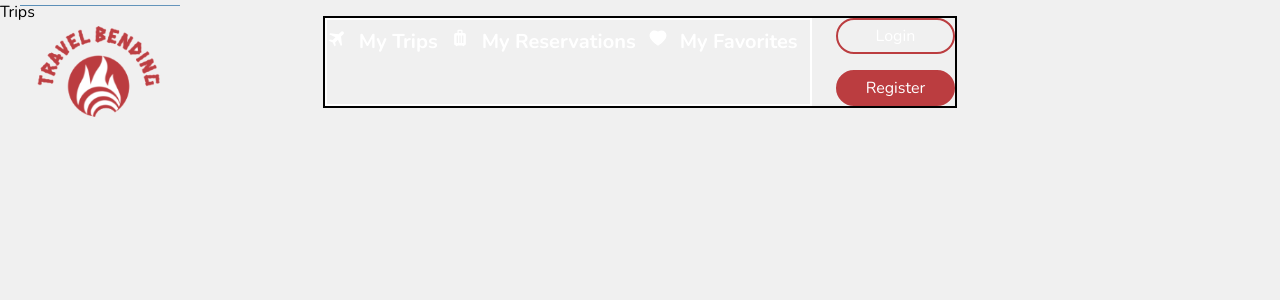
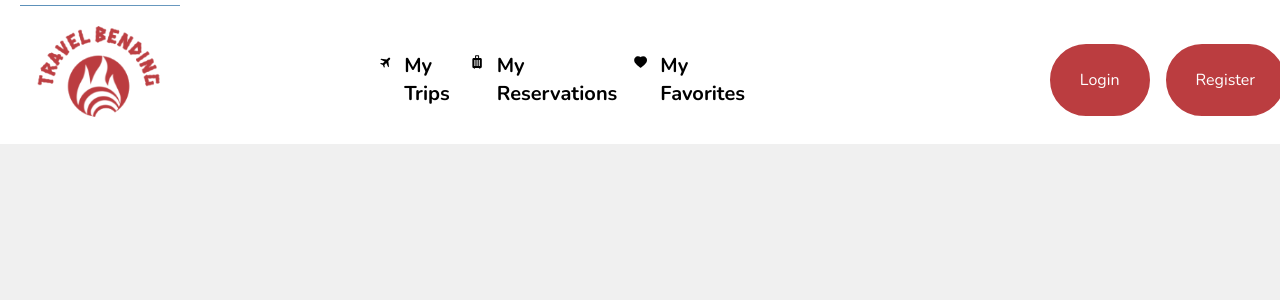
Before and after one commit to lara-vel-dev/travel-bending, a Next.js app: page /my-trips in a window 1280 px wide. Shown: the top 300 px of the page. Built offline with nearby package versions, Linux system fonts and the light colour scheme.

Commit message:
(Mod) Navbar + (Add) My favorites and My reservations pages

```diff
--- a/app/Components/Navbar.tsx
+++ b/app/Components/Navbar.tsx
@@ -10,14 +10,38 @@ import { useState } from "react";
 
 const Navbar = (props: any) => {
   const [wasClicked, setWasClicked] = useState(false);
+
+  const navLinks = [
+    {
+      name: "My Trips",
+      link: "/my-trips",
+      icon: <BiSolidPlaneAlt />,
+    },
+    {
+      name: "My Reservations",
+      link: "/my-reservations",
+      icon: <MdLuggage />,
+    },
+    {
+      name: "My Favorites",
+      link: "/my-favorites",
+      icon: <Ai.AiFillHeart />,
+    },
+  ];
+
+
+
   return (
     <header
       className="fixed
             flex
+            h-20
             justify-between
             items-center
             px-4
-            lg:justify-center w-full"
+            md:h-28
+            lg:justify-center w-full
+            lg:h-36"
       style={{ backgroundColor: props.navColor }}
     >
       <a href="/">
@@ -31,7 +55,7 @@ const Navbar = (props: any) => {
         />
       </a>
 
-      <nav>
+      <nav className="lg:w-full lg:grid lg:place-content-center ">
         <button
           className="lg:hidden"
           onClick={() => {
@@ -42,7 +66,9 @@ const Navbar = (props: any) => {
             className={`${
               props.navColor === "white" ? "text-carbon" : "text-cloud"
             }
-                             ${wasClicked ? "hidden" : "display"} w-7 h-7`}
+                             ${
+                               wasClicked ? "hidden" : "display"
+                             } transition-all duration-500 ease-in w-7 h-7 md:w-10 md:h-10`}
             style={{
               position: "absolute",
               top: "7px",
@@ -50,12 +76,9 @@ const Navbar = (props: any) => {
             }}
           />
           <RxCross2
-            className={`${
-              props.navColor === "white" ? "text-carbon" : "text-cloud"
-            }
-                         ${
-                           wasClicked ? "display text-carbon" : "hidden"
-                         } w-7 h-7`}
+            className={`
+            ${wasClicked ? "display text-carbon" : "hidden"}
+            transition-all duration-500 ease-in w-7 h-7`}
             style={{
               position: "absolute",
               top: "7px",
@@ -71,33 +94,32 @@ const Navbar = (props: any) => {
                     left-0
                     right-0
                     top-0
+                    w-full
                     min-h-screen
                     bg-cloud
                     space-y-4
                     transform
+                    pl-10
+                    pt-10
                     ${wasClicked ? "translate-x-0" : "translate-x-full"}
+                    lg:relative lg:flex lg:min-h-0 lg:bg-main/0
+                    lg:translate-x-0 lg:space-y-0 lg:space-x-72
                     lg:mt-4
-                     lg:relative lg:flex lg:min-h-0 lg:bg-main/0
-                     lg:translate-x-0 lg:space-y-0 lg:space-x-6
-                     lg:border-solid lg:border-2fixed
-                     left-0
-                     right-0
-                     min-h-screen
-                      bg-main
-                      space-y-4
-                      transform
-                      translate-x-full
-                      lg:mt-4
-                      lg:relative lg:flex lg:min-h-0 lg:bg-main/0
-                      lg:translate-x-0 lg:space-y-0 lg:space-x-6
-                      lg:border-solid lg:border-2`}
+                    lg:pl-96 lg:pt-0
+                    lg:justify-around
+                    transition-all duration-500 ease-in
+                    `}
         >
+          <div>
             <ul
-            className={`${
-              props.navColor === "white" ? "text-carbon" : "text-cloud"
+            className={`
+            ${
+              wasClicked || props.navColor === "white"
+                ? "text-carbon"
+                : "text-cloud"
             }
-                        lg:flex lg:text-xl font-bold
-                        border-solid border-2
+
+            text-lg lg:flex lg:text-xl font-bold
             `}
           >
             <li className="flex my-2 lg:hidden">
@@ -106,37 +128,32 @@ const Navbar = (props: any) => {
                 Home
               </a>
             </li>
-            <li className="flex my-2">
-              <BiSolidPlaneAlt />
-              <a className="mx-3" href="/my-trips">
-                My Trips
+
+            {navLinks.map(({ name, link, icon }) => (
+              <li key={name} className="flex my-2 hover:text-secondary ">
+                {icon}
+                <a className={`mx-3 `} href={link}>
+                  {name}
                 </a>
               </li>
-            <li className="flex my-2">
-              <MdLuggage />
-              <a className="mx-3" href="/my-reservations">
-                My Reservations
-              </a>
-            </li>
-            <li className="flex my-2">
-              <Ai.AiFillHeart />
-              <a className="mx-3" href="/my-favorites">
-                My Favorites
-              </a>
-            </li>
+            ))}
           </ul>
-          <div className="inline-grid grid-cols-1 gap-4 ">
+          </div>
+          <div className="inline-grid grid-cols-1 gap-4 lg:flex  ">
             <button
-              className="
-                            text-cloud
+              className={`text-cloud
                             border-solid border-2
                             rounded-full
                             border-main
                             bg-main
+                            hover:bg-secondary
                             px-7
                             py-1
-                            lg:bg-main/0
-                            "
+                            ${
+                              props.navColor === "white"
+                                ? "lg:bg-main"
+                                : "lg:bg-main/0"
+                            } `}
             >
               Login
             </button>
@@ -147,6 +164,7 @@ const Navbar = (props: any) => {
                             rounded-full
                             border-main
                             bg-main
+                            hover:bg-secondary
                             px-7
                             py-1"
             >
--- /dev/null
+++ b/app/my-favorites/page.tsx
@@ -0,0 +1,12 @@
+import Navbar from "../Components/Navbar";
+
+const MyFavorites = () => {
+  return (
+    <>
+      <Navbar navColor="white" />
+      <h1>My favorites</h1>
+    </>
+  );
+};
+
+export default MyFavorites;
--- /dev/null
+++ b/app/my-reservations/page.tsx
@@ -0,0 +1,12 @@
+import Navbar from "../Components/Navbar";
+
+const MyReservations = () => {
+  return (
+    <>
+      <Navbar navColor='white'/>
+      <h1>Reservations</h1>
+    </>
+  );
+};
+
+export default MyReservations;
--- a/app/my-trips/page.tsx
+++ b/app/my-trips/page.tsx
@@ -3,7 +3,7 @@ import Navbar from "@/app/Components/Navbar";
 const MyTrips = () => {
   return (
     <div>
-        <Navbar/>
+      <Navbar navColor='white'/>
       <h1>Trips</h1>
     </div>
   );
```
Also changed, not shown: app/register/page.tsx (added). Lines whose indentation alone changed are shown as unchanged.
